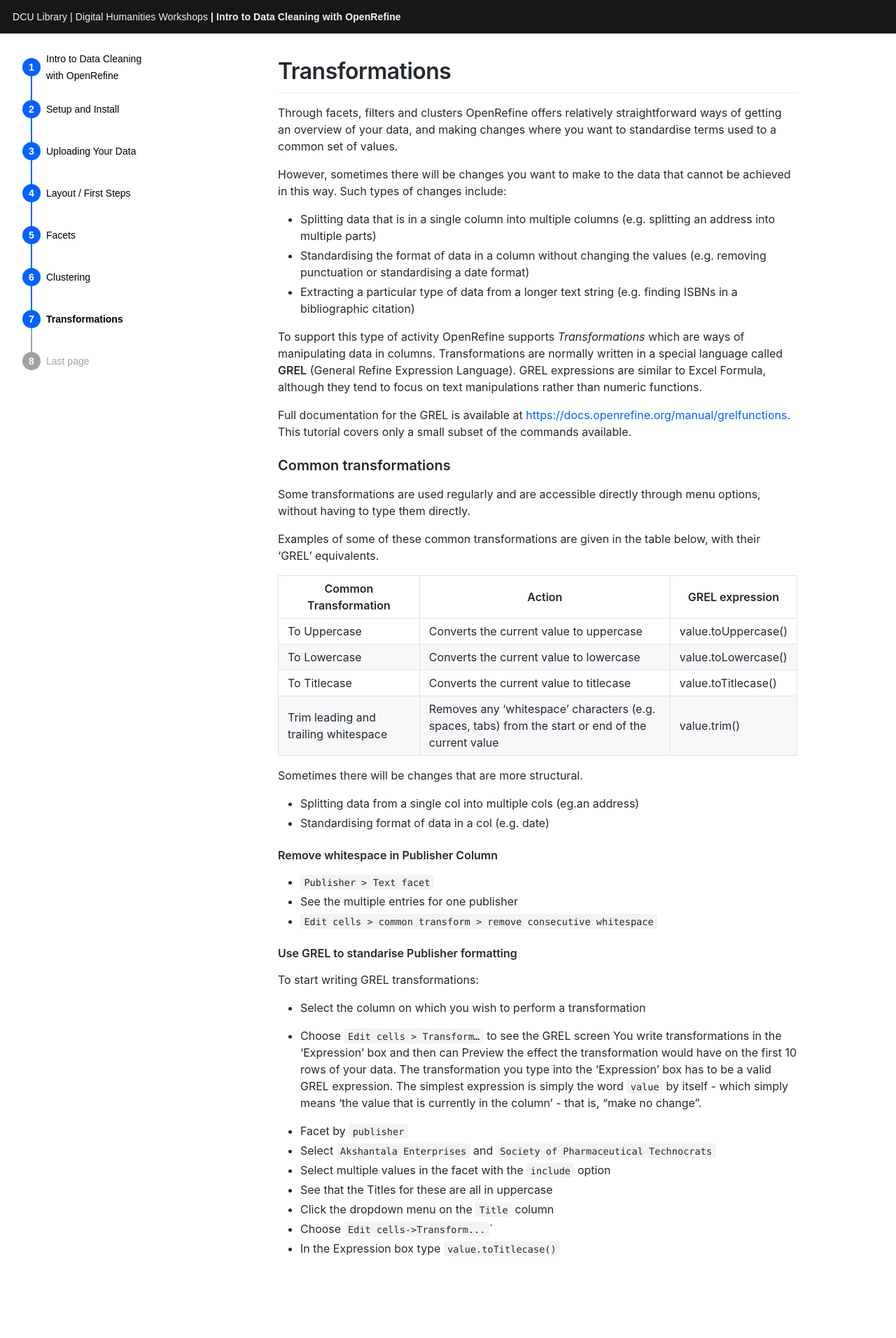
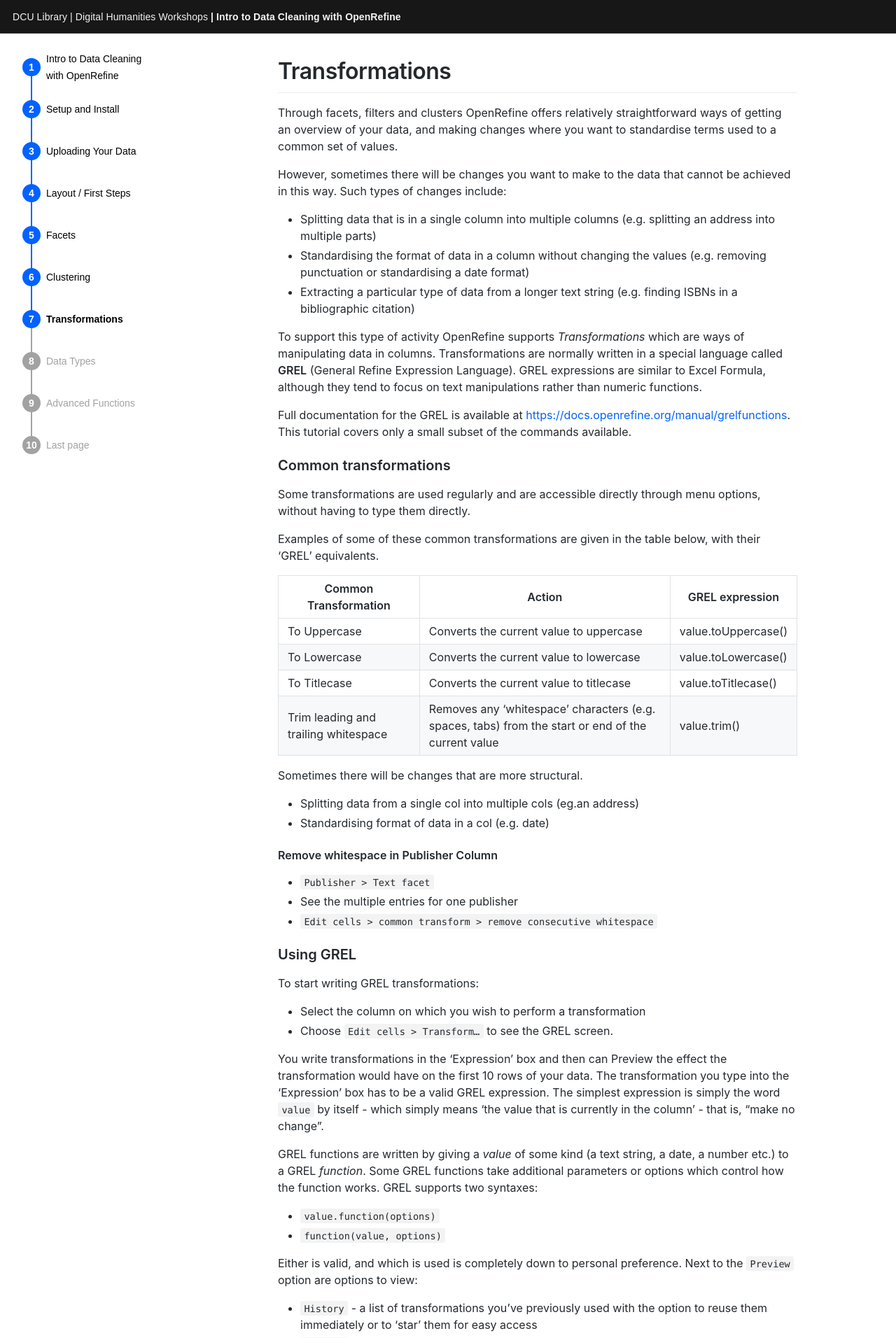
Before and after one commit to DCULibrary/open-refine-workshop, a Jekyll site: the page built from _workshop/transformations.md, in a window 1280 px wide. Shown: the top 1912 px of the page at 70% size. Built offline with Jekyll 4.4.1, drawn with Linux system fonts in a browser that asks for light colours; some web fonts are replaced; some of the changed text lies outside the part shown.

Commit message:
Add Data Types page

```diff
--- a/_workshop/transformations.md
+++ b/_workshop/transformations.md
@@ -37,13 +37,28 @@ Sometimes there will be changes that are more structural.
 * See the multiple entries for one publisher
 * `Edit cells > common transform > remove consecutive whitespace`
 
-#### Use GREL to standarise Publisher formatting
+### Using GREL
 To start writing GREL transformations:
 * Select the column on which you wish to perform a transformation
-* Choose `Edit cells > Transform…` to see the GREL screen
+* Choose `Edit cells > Transform…` to see the GREL screen.
+
 You write transformations in the ‘Expression’ box and then can Preview the effect the transformation would have on the first 10 rows of your data. The transformation you type into the ‘Expression’ box has to be a valid GREL expression. The simplest expression is simply the word `value` by itself - which simply means ‘the value that is
 currently in the column’ - that is, “make no change”.
 
+GREL functions are written by giving a _value_ of some kind (a text string, a date, a number etc.) to a
+GREL _function_. Some GREL functions take additional parameters or options which control how the
+function works. GREL supports two syntaxes:
+* `value.function(options)`
+* `function(value, options)`
+
+Either is valid, and which is used is completely down to personal preference.
+Next to the `Preview` option are options to view:
+* `History` - a list of transformations you’ve previously used with the option to reuse them
+immediately or to ‘star’ them for easy access
+* `Starred` - a list of transformations you’ve ‘starred’ via the ‘History’ view
+* `Help` - a list of all the GREL functions and brief information on how to use them
+
+#### Use GREL to standarise Publisher formatting
 * Facet by `publisher`
 * Select `Akshantala Enterprises` and `Society of Pharmaceutical Technocrats`
 * Select multiple values in the facet with the `include` option
@@ -51,3 +66,13 @@ currently in the column’ - that is, “make no change”.
 * Click the dropdown menu on the `Title` column
 * Choose `Edit cells->Transform...``
 * In the Expression box type `value.toTitlecase()`
+
+#### Undo / Redo and Apply / Extract
+OpenRefine lets you undo, and redo, any steps you have taken in cleaning the data. This means you can always try out transformations and ‘undo’ if you need to. The way OpenRefine records the steps you have taken even allows you to take the steps you’ve carried out on one data set, and apply it to another data set by a simple copy and paste operation.
+
+* `Undo` and `Redo` options are accessed via the lefthand panel
+When you Undo, remaining steps will still show but are greyed out. However if you then start doing new transformations the greyed out steps will disappear and you’ll no longer have the option to redo those steps.
+
+* To be reapply a set of steps or transformations you click on the `Extract` button. These are saved in JSON format. Select which one you want to save and copy the transformations into a .txt or .json file. You can then apply this from the same menu in a new dataset or project.
+
+* The steps in the Undo / Redo menu of a project is saved with your project - it is not just during that session. So later on if you realise a transformation from an old project would be useful you can go back in and pull it out.
```
Also changed, not shown: _workshop/advanced-functions.md (added, +46 -0 lines), _workshop/data-types.md (added, +34 -0 lines).
